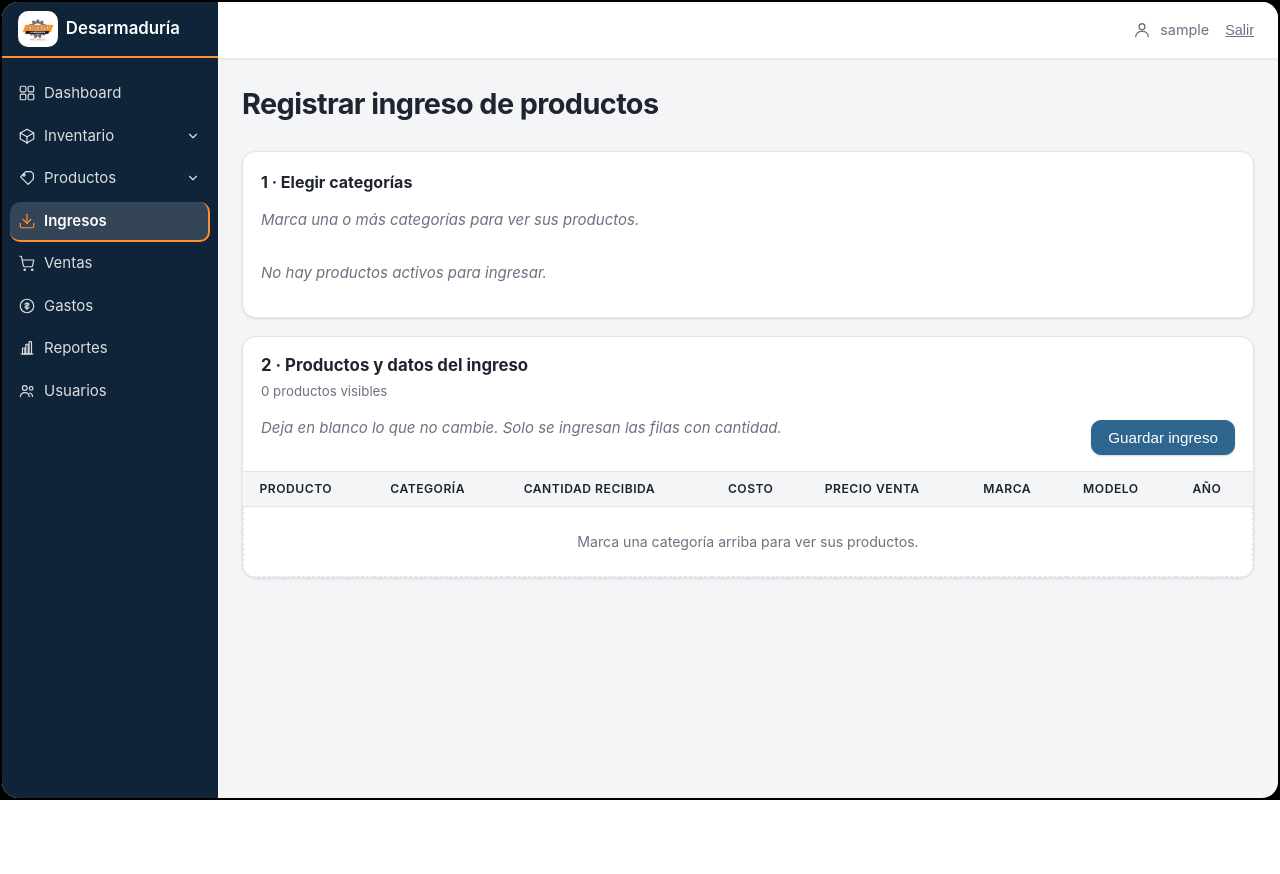
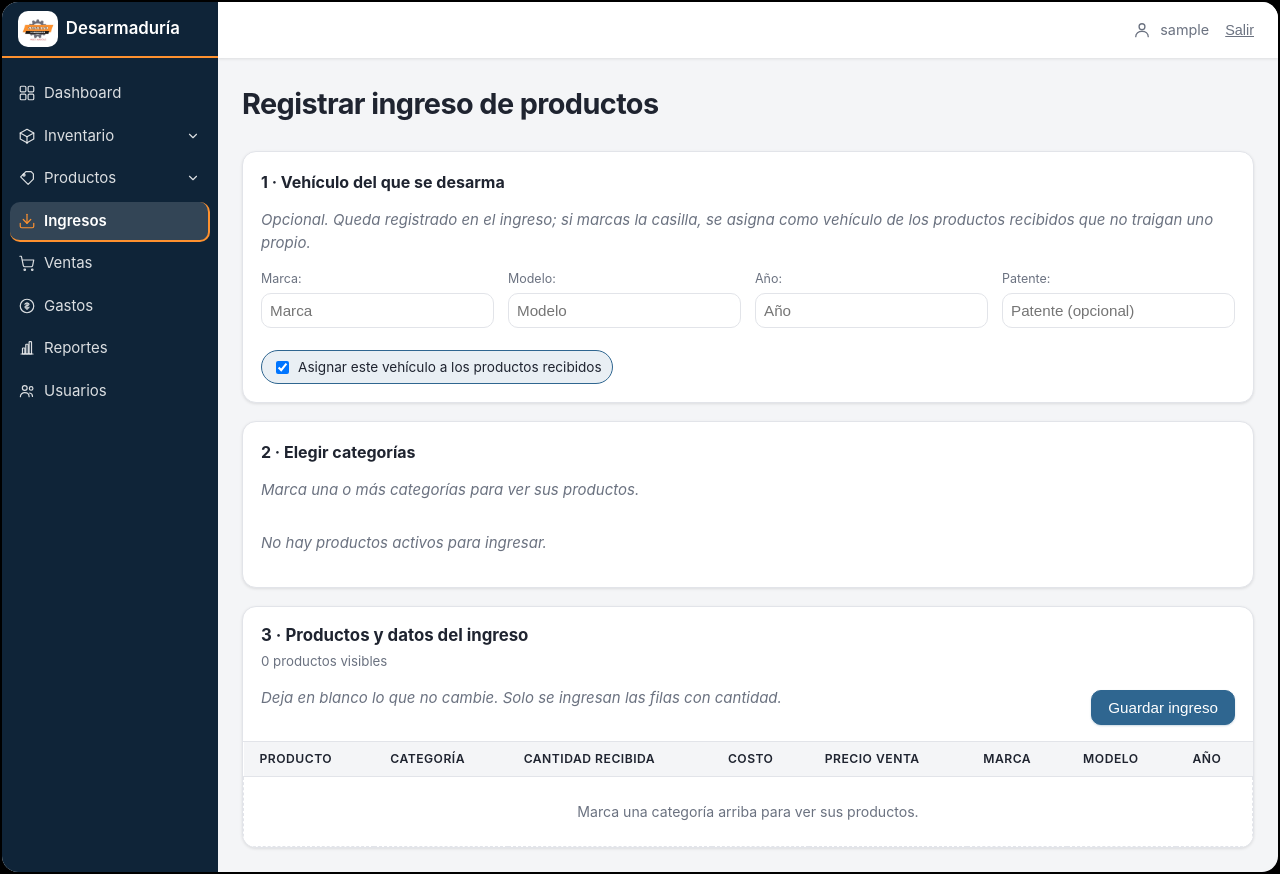
Before and after one commit to Rmoya100/Desarmaduria, a Django app: page /ingresos/ in a window 1280 px wide. Before the commit the page ends 800 px from the top, so only its background shows below. Run offline with Django 5.2, Linux system fonts and the light colour scheme; the visitor is signed in with stand-in values (Sample User, id 1); data that the repository does not hold is empty.

Commit message:
Ingresos: vehiculo del que se desarma (cabecera)
Nuevo bloque "1 · Vehículo del que se desarma": marca + modelo + año +
patente. Se guarda en Entrada.vehiculo (crea Marca/Modelo/Vehiculo si no
existen; reutiliza por patente si ya está cargado).

Casilla "Asignar este vehículo a los productos recibidos" (marcada por
defecto): asigna ese vehículo como Producto.vehiculo de cada producto del
ingreso que no traiga uno propio en su fila. El vehículo de la fila
siempre gana al de la cabecera.

Validacion en navegador y en servidor: marca/modelo/año es todo o nada;
la patente exige los otros tres.

+4 tests. check limpio, 36 + 18 tests OK.

Co-Authored-By: Claude Sonnet 5 <noreply@anthropic.com>

```diff
--- a/inventario/ingresos/forms.py
+++ b/inventario/ingresos/forms.py
@@ -7,6 +7,53 @@ from ..models import Producto
 # Vehiculo.anio es PositiveSmallIntegerField; no tiene sentido aceptar años
 # futuros mas alla del proximo (modelos que se adelantan).
 ANIO_MAX = date.today().year + 1
+
+
+class IngresoCabeceraForm(forms.Form):
+    """Datos del vehiculo del que se desarma. Se guarda en Entrada.vehiculo y,
+    si se marca la casilla, se asigna como vehiculo de los productos
+    recibidos que no traigan uno propio en su fila."""
+
+    marca = forms.CharField(
+        label="Marca", required=False, max_length=50,
+        widget=forms.TextInput(attrs={"class": "input-control", "placeholder": "Marca"}),
+    )
+    modelo = forms.CharField(
+        label="Modelo", required=False, max_length=50,
+        widget=forms.TextInput(attrs={"class": "input-control", "placeholder": "Modelo"}),
+    )
+    anio = forms.IntegerField(
+        label="Año", required=False, min_value=1900, max_value=ANIO_MAX,
+        widget=forms.NumberInput(attrs={"class": "input-control", "placeholder": "Año"}),
+    )
+    patente = forms.CharField(
+        label="Patente", required=False, max_length=10,
+        widget=forms.TextInput(attrs={"class": "input-control", "placeholder": "Patente (opcional)"}),
+    )
+    asignar_a_productos = forms.BooleanField(
+        label="Asignar este vehículo a los productos recibidos",
+        required=False,
+        initial=True,
+    )
+
+    CAMPOS_VEHICULO = ("marca", "modelo", "anio")
+
+    def clean(self):
+        datos = super().clean()
+        llenos = [datos.get(c) not in (None, "") for c in self.CAMPOS_VEHICULO]
+        if any(llenos) and not all(llenos):
+            raise forms.ValidationError(
+                "Completa marca, modelo y año del vehículo, o déjalos los tres vacíos."
+            )
+        if datos.get("patente") and not all(llenos):
+            raise forms.ValidationError(
+                "Para registrar la patente indica también marca, modelo y año."
+            )
+        return datos
+
+    @property
+    def tiene_vehiculo(self):
+        return bool(self.cleaned_data.get("marca"))
 
 
 class IngresoLineaForm(forms.Form):
--- a/inventario/ingresos/views.py
+++ b/inventario/ingresos/views.py
@@ -6,7 +6,7 @@ from django.utils import timezone
 
 from ..models import DetalleEntrada, Entrada, Marca, Modelo, Producto, Vehiculo
 from ..permisos import permiso_requerido
-from .forms import IngresoLineaForm
+from .forms import IngresoCabeceraForm, IngresoLineaForm
 
 IngresoFormSet = formset_factory(IngresoLineaForm, extra=0)
 
@@ -35,22 +35,53 @@ def _initial_de(producto):
     return inicial
 
 
-def _asignar_vehiculo(datos):
+def _marca_modelo(datos):
     marca, _ = Marca.objects.get_or_create(nombre_marca=datos["marca"].strip())
     modelo, _ = Modelo.objects.get_or_create(
         marca=marca, nombre_modelo=datos["modelo"].strip()
     )
+    return modelo
+
+
+def _vehiculo_de_fila(datos):
+    modelo = _marca_modelo(datos)
     vehiculo, _ = Vehiculo.objects.get_or_create(modelo=modelo, anio=datos["anio"])
     return vehiculo
 
 
-def _guardar_ingreso(usuario, lineas):
+def _vehiculo_donante(datos):
+    modelo = _marca_modelo(datos)
+    patente = (datos.get("patente") or "").strip() or None
+    if patente:
+        existente = Vehiculo.objects.filter(patente=patente).first()
+        if existente:
+            return existente
+    vehiculo, creado = Vehiculo.objects.get_or_create(
+        modelo=modelo, anio=datos["anio"], defaults={"patente": patente}
+    )
+    if patente and not creado and not vehiculo.patente:
+        vehiculo.patente = patente
+        vehiculo.save(update_fields=["patente"])
+    return vehiculo
+
+
+def _guardar_ingreso(usuario, cabecera, lineas):
     with transaction.atomic():
         # `fecha` es la fecha de negocio del ingreso; se toma del sistema al
         # guardar. `fecha_registro` (auto_now_add) guarda el timestamp exacto.
         entrada = Entrada.objects.create(
             fecha=timezone.localdate(), usuario=usuario
         )
+
+        vehiculo_donante = None
+        if cabecera.get("marca"):
+            vehiculo_donante = _vehiculo_donante(cabecera)
+            entrada.vehiculo = vehiculo_donante
+            entrada.save(update_fields=["vehiculo"])
+        aplicar_donante = bool(
+            vehiculo_donante and cabecera.get("asignar_a_productos")
+        )
+
         for datos in lineas:
             producto = datos["producto"]
             DetalleEntrada.objects.create(
@@ -64,7 +95,10 @@ def _guardar_ingreso(usuario, lineas):
                 producto.precio_venta = datos["precio_venta"]
                 campos.append("precio_venta")
             if datos.get("marca"):
-                producto.vehiculo = _asignar_vehiculo(datos)
+                producto.vehiculo = _vehiculo_de_fila(datos)
+                campos.append("vehiculo")
+            elif aplicar_donante:
+                producto.vehiculo = vehiculo_donante
                 campos.append("vehiculo")
             if campos:
                 producto.save(update_fields=campos)
@@ -76,8 +110,9 @@ def ingreso_crear(request):
     productos = list(_productos_activos())
 
     if request.method == "POST":
+        cabecera = IngresoCabeceraForm(request.POST)
         formset = IngresoFormSet(request.POST)
-        if not formset.is_valid():
+        if not (cabecera.is_valid() and formset.is_valid()):
             messages.error(
                 request,
                 "No se guardó el ingreso: revisa los datos marcados en rojo.",
@@ -93,13 +128,14 @@ def ingreso_crear(request):
                     request, "Ingresa la cantidad recibida de al menos un producto."
                 )
             else:
-                _guardar_ingreso(request.user, lineas)
+                _guardar_ingreso(request.user, cabecera.cleaned_data, lineas)
                 messages.success(
                     request,
                     f"Ingreso registrado: {len(lineas)} producto(s) actualizado(s).",
                 )
                 return redirect("ingresos")
     else:
+        cabecera = IngresoCabeceraForm()
         formset = IngresoFormSet(initial=[_initial_de(p) for p in productos])
 
     productos_por_id = {p.pk: p for p in productos}
@@ -114,5 +150,10 @@ def ingreso_crear(request):
     return render(
         request,
         "inventario/ingresos/ingreso_form.html",
-        {"formset": formset, "filas": filas, "categorias": categorias},
+        {
+            "cabecera": cabecera,
+            "formset": formset,
+            "filas": filas,
+            "categorias": categorias,
+        },
     )
--- a/inventario/templates/inventario/ingresos/ingreso_form.html
+++ b/inventario/templates/inventario/ingresos/ingreso_form.html
@@ -20,9 +20,24 @@
     {% if formset.non_form_errors %}
     {% for error in formset.non_form_errors %}<p class="alert alert-error">{{ error }}</p>{% endfor %}
     {% endif %}
+    {% for error in cabecera.non_field_errors %}<p class="alert alert-error">{{ error }}</p>{% endfor %}
 
     <section class="carga-card">
-        <h2>1 · Elegir categorías</h2>
+        <h2>1 · Vehículo del que se desarma</h2>
+        <p class="inventory-muted">Opcional. Queda registrado en el ingreso; si marcas la casilla, se asigna como vehículo de los productos recibidos que no traigan uno propio.</p>
+        <div class="bulk-changes">
+            <div class="filter-field">{{ cabecera.marca.label_tag }}{{ cabecera.marca }}</div>
+            <div class="filter-field">{{ cabecera.modelo.label_tag }}{{ cabecera.modelo }}</div>
+            <div class="filter-field">{{ cabecera.anio.label_tag }}{{ cabecera.anio }}</div>
+            <div class="filter-field">{{ cabecera.patente.label_tag }}{{ cabecera.patente }}</div>
+        </div>
+        <label class="categoria-check" style="margin-top:6px;">
+            {{ cabecera.asignar_a_productos }} {{ cabecera.asignar_a_productos.label }}
+        </label>
+    </section>
+
+    <section class="carga-card" style="margin-top:18px;">
+        <h2>2 · Elegir categorías</h2>
         <p class="inventory-muted">Marca una o más categorías para ver sus productos.</p>
         <div class="categoria-checks" data-ingreso-categorias>
             {% for categoria in categorias %}
@@ -39,7 +54,7 @@
     <section class="table-panel" style="margin-top:18px;">
         <div class="table-panel__header">
             <div>
-                <h2>2 · Productos y datos del ingreso</h2>
+                <h2>3 · Productos y datos del ingreso</h2>
                 <p class="table-count" data-ingreso-contador>0 productos visibles</p>
                 <p class="inventory-muted">Deja en blanco lo que no cambie. Solo se ingresan las filas con cantidad.</p>
             </div>
--- a/static/js/inventario.js
+++ b/static/js/inventario.js
@@ -323,11 +323,25 @@
         // enviar: (1) se valida en el navegador para no mandar a guardar algo
         // incompleto, y (2) se deshabilitan las filas sin tocar, para que el
         // POST solo lleve unas pocas y no lo rechace Django por tamaño.
+        var valorCampo = function (nombre) {
+            var el = ingresoForm.querySelector('[name="' + nombre + '"]');
+            return el ? String(el.value).trim() : "";
+        };
+
         ingresoForm.addEventListener("submit", function (event) {
             if (ingresoAviso) ingresoAviso.hidden = true;
 
             var problemas = [];
             var conCantidad = 0;
+
+            var vehCabecera = [valorCampo("marca"), valorCampo("modelo"), valorCampo("anio")];
+            var vehCabLlenos = vehCabecera.filter(Boolean).length;
+            if (vehCabLlenos > 0 && vehCabLlenos < 3) {
+                problemas.push("Vehículo del ingreso: completa marca, modelo y año");
+            }
+            if (valorCampo("patente") && vehCabLlenos < 3) {
+                problemas.push("Vehículo del ingreso: la patente necesita marca, modelo y año");
+            }
 
             ingresoFilas.forEach(function (tr) {
                 var nombreEl = tr.querySelector("strong");
```
Also changed, not shown: inventario/tests.py (+57 -4 lines).
